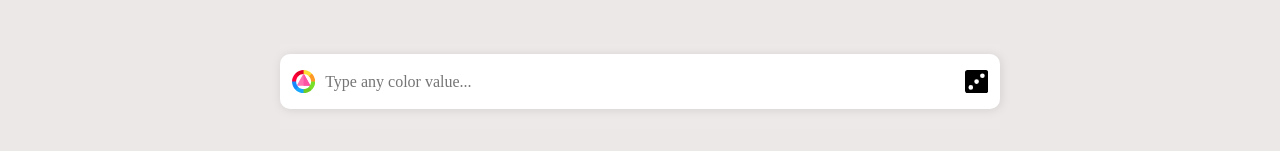
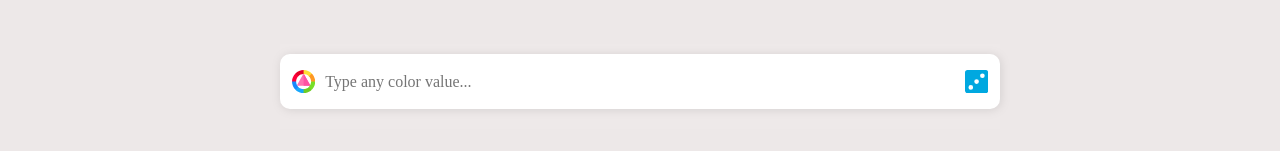
Before and after one commit to EricRovell/colors, a Svelte app: page / in a window 1280 px wide. Shown: the part 166-317 px from the top of the page. Built offline with nearby package versions, Linux system fonts and the light colour scheme.

Commit message:
using custom css var; active styles

```diff
--- a/src/components/svg/dice.svelte
+++ b/src/components/svg/dice.svelte
@@ -9,3 +9,14 @@
     <title>Dice</title>
     <path d="M88.66,0H11.34A11.33,11.33,0,0,0,0,11.33V88.66A11.34,11.34,0,0,0,11.34,100H88.66A11.34,11.34,0,0,0,100,88.66V11.33A11.33,11.33,0,0,0,88.66,0ZM25,85A10,10,0,1,1,35,75,10,10,0,0,1,25,85ZM50,60A10,10,0,1,1,60,50,10,10,0,0,1,50,60ZM75,35A10,10,0,1,1,85,25,10,10,0,0,1,75,35Z" transform="translate(0 0)"/>
 </svg>
+
+<style>
+  svg {
+    fill: var(--color-3);
+    transition: transform 0.25s ease-in-out;
+  }
+
+  svg:active {
+    transform: rotate(1turn);
+  }
+</style>
```
